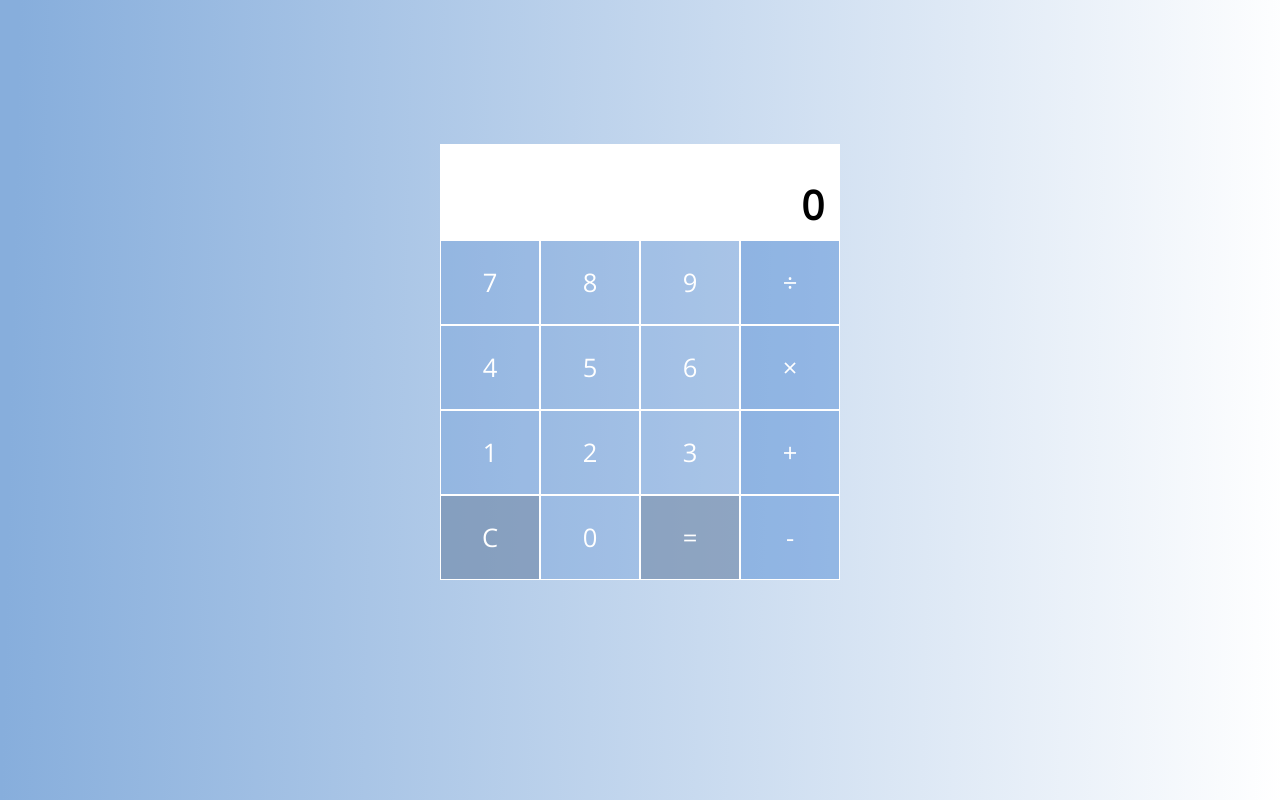
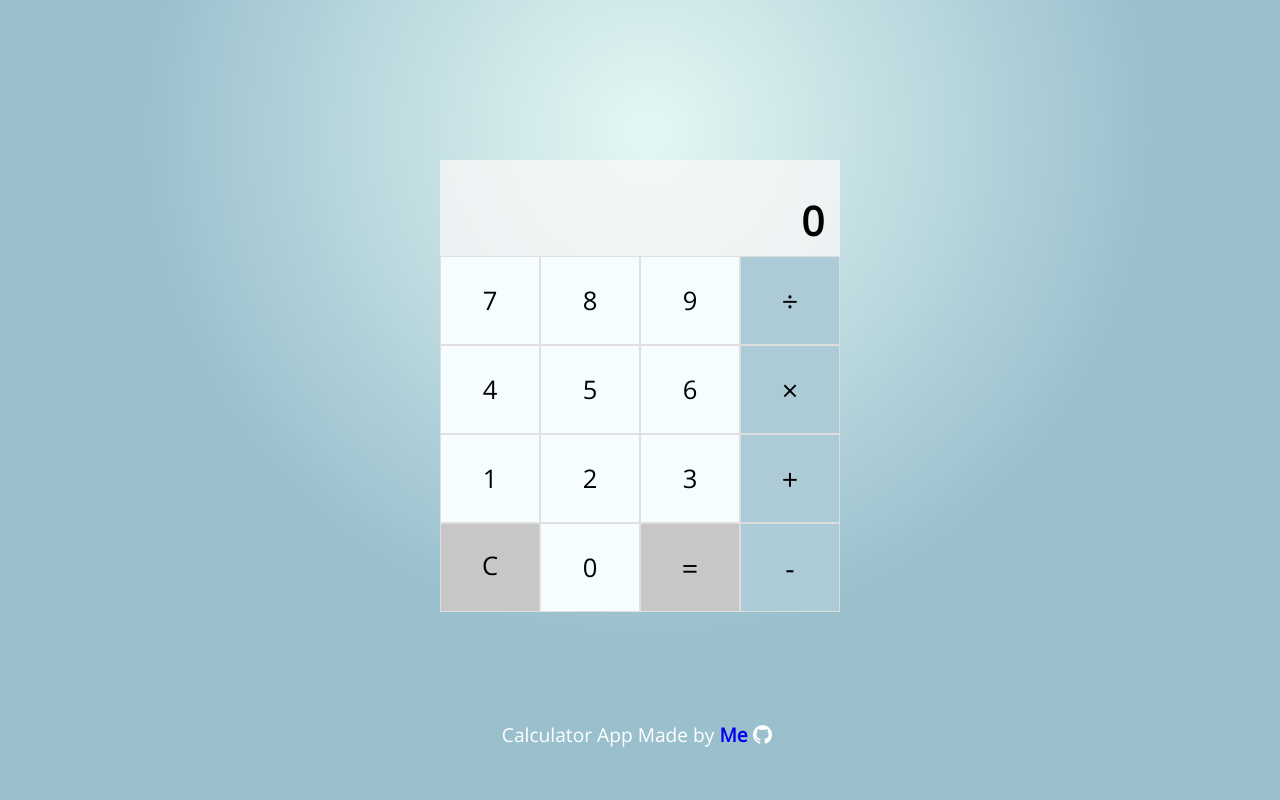
Before and after one commit to Gkuzin13/Calculator, a plain HTML site: page index.html in a window 1280 px wide. Drawn offline with nearby package versions, Linux system fonts and the light colour scheme.

Commit message:
restyled and fixed bugs

```diff
--- a/index.html
+++ b/index.html
@@ -45,6 +45,9 @@
   </div>
 </div>
 
+  <footer>
+    <p>Calculator App Made by<a class="git-link" href="https://github.com/Gkuzin13"> Me<img class="git-img" src="/img/github.png"></a></p>
+  </footer>
 </body>
 <script type="text/javascript" src="main.js"></script>
 </html>
--- a/main.js
+++ b/main.js
@@ -28,6 +28,7 @@ display.textContent = [0];
 // Grabs the number buttons
 nums.forEach(function(nums) {
     nums.addEventListener('click', function() {
+
         // Limits maximum number of digits
         if(firstNumber.length > 15) {
             return;
@@ -38,6 +39,7 @@ nums.forEach(function(nums) {
 
         // Concatenates numbers and stores in value
         firstNumber += number;
+
 
         // Prevents numbers from concatenating on display
         if(currentOperator != []) {
@@ -56,7 +58,6 @@ operators.forEach(function(operators) {
     operators.addEventListener('click', function() {
         // Stores the value from HTML in operator var
         let operator = operators.getAttribute('value');
-
         currentOperator = operator;
 
         // Displays last value before operating
@@ -85,6 +86,8 @@ operate.addEventListener('click', e => {
 
         secondNumber = [];
 
+        lastResult = [];
+
         return;
     };
 
@@ -111,7 +114,7 @@ operate.addEventListener('click', e => {
     topDisplay.textContent = `${secondNumber} ${currentOperator} ${firstNumber} =  `;
 
     // Displays the result of the calculation
-    display.textContent = [`${lastResult}`];
+    display.textContent = [`${lastResult}`.slice(0, 16)];
 
     // Stores last reuslt of the calculation to perform further operations
     firstNumber = lastResult;
--- a/style.css
+++ b/style.css
@@ -8,19 +8,24 @@
     padding: 0;
 }
 
+a:visited {
+    color: white;
+}
+
 body, html {
-    background-image: linear-gradient( 91.3deg,  rgba(135,174,220,1) 1.5%, rgba(255,255,255,1) 100.3% );
+    background-image: radial-gradient( circle 506px at 50.6% 16.5%,  rgb(225, 245, 242) 5.5%, rgba(154,192,206,1) 100.2% );
     font-family: 'Open Sans', sans-serif;
     height: 100%;
     width: 100%;
 }
 
 header {
-    font-size: 3em;
-    font-weight: 100;
+    font-size: 2em;
+    font-weight: bold;
     text-align: center;
-    padding-top: 0.5em;
-    height: 3em;
+    padding-top: 1em;
+    height: 5em;
+    color: rgb(255, 255, 255);
 }
 
 .center-display {
@@ -36,7 +41,7 @@ header {
     width: 25em;
     height: 6em;
     padding: 0 1em 0.5em 1em;
-    background-color: white;
+    background-color:  rgba(248, 248, 248, 0.781);
 }
 
 #display {
@@ -62,16 +67,42 @@ header {
     grid-template-columns: repeat(4, 1fr);
     grid-template-rows: repeat(4, 1fr);
     width: 25rem;
-    background-color: #457fca41;
-    color: white;
+    background-color: rgb(245, 253, 255);
+    color: black;
+    margin-bottom: 2em;
 }
 
 .nums {
     text-align: center;
+    padding: 1.6rem;
+    font-size: 1.6em;
+    align-self: stretch;
+    border: 0.5px rgb(224, 224, 224) solid;
+    transition: 0.1s;
+    -webkit-transition: 0.1s;
+    -moz-transition: 0.1s;
+    -ms-transition: 0.1s;
+    -o-transition: 0.1s;
+}
+
+.nums:hover {
+    cursor: pointer;
+    background-color: rgba(193, 201, 204, 0.603);
+    box-shadow: -1px 1px 8px 0px rgba(212, 212, 212, 0.48);
+    -webkit-box-shadow: -1px 1px 8px 0px rgba(190, 190, 190, 0.48);
+    -moz-box-shadow: -1px 1px 8px 0px rgba(175, 174, 174, 0.48);
+}
+
+.nums:active {
+    font-size: 1.5em;
+}
+
+.clear {
+    text-align: center;
     padding: 1.5rem;
     font-size: 1.6em;
     align-self: stretch;
-    border: 0.5px rgb(255, 255, 255) solid;
+    border: 0.5px rgb(221, 221, 221) solid;
     transition: 0.1s;
     -webkit-transition: 0.1s;
     -moz-transition: 0.1s;
@@ -80,55 +111,30 @@ header {
 }
 
 .clear {
-    text-align: center;
-    padding: 1.5rem;
-    font-size: 1.6em;
+    border: 0.5px rgb(221, 221, 221) solid;
     align-self: stretch;
-    border: 0.5px rgb(255, 255, 255) solid;
-    transition: 0.1s;
-    -webkit-transition: 0.1s;
-    -moz-transition: 0.1s;
-    -ms-transition: 0.1s;
-    -o-transition: 0.1s;
-}
-
-.clear {
-    border: 0.5px rgb(255, 255, 255) solid;
-    align-self: stretch;
-    background-color: #7788a083;
+    background-color:rgb(199, 199, 199);
 }
 
 .clear:hover {
     cursor: pointer;
-    background-color: #d49254;
+    background-color: #d89c63;
     box-shadow: -1px 1px 8px 0px rgba(141,141,141,0.48);
     -webkit-box-shadow: -1px 1px 8px 0px rgba(141,141,141,0.48);
     -moz-box-shadow: -1px 1px 8px 0px rgba(141,141,141,0.48);
 }
 
 .clear:active {
-    font-weight: bold;
-}
-
-.nums:hover {
-    cursor: pointer;
-    background-color: #457fca83;
-    box-shadow: -1px 1px 8px 0px rgba(141,141,141,0.48);
-    -webkit-box-shadow: -1px 1px 8px 0px rgba(141,141,141,0.48);
-    -moz-box-shadow: -1px 1px 8px 0px rgba(141,141,141,0.48);
-}
-
-.nums:active {
-    font-weight: bold;
+    font-size: 1.5em;
 }
 
 .operators {
     text-align: center;
     align-self: stretch;
     padding: 1.5rem;
-    font-size: 1.6em;
-    background-color: #5c93da57;
-    border: 0.5px rgb(255, 255, 255) solid;
+    font-size: 1.8em;
+    background-color: rgba(154, 192, 206, 0.801);
+    border: 0.5px rgb(221, 221, 221) solid;
     transition: 0.2s;
     -webkit-transition: 0.2s;
     -moz-transition: 0.2s;
@@ -138,23 +144,23 @@ header {
 
 .operators:hover {
     cursor: pointer;
-    background-color: #457fca83;
+    background-color: rgb(164, 199, 214);
     box-shadow: -1px 1px 8px 0px rgba(141,141,141,0.48);
     -webkit-box-shadow: -1px 1px 8px 0px rgba(141,141,141,0.48);
     -moz-box-shadow: -1px 1px 8px 0px rgba(141,141,141,0.48);
 }
 
 .operators:active {
-    font-weight: bold;
+    font-size: 1.5em;
 }
 
 .operate-btn {
     text-align: center;
     padding: 1.5rem;
-    font-size: 1.6em;
+    font-size: 1.8em;
     align-self: stretch;
-    background-color:#7788a083;
-    border: 0.5px rgb(255, 255, 255) solid;
+    background-color:rgb(199, 199, 199);
+    border: 0.5px rgb(221, 221, 221) solid;
     transition: 0.2s;
     -webkit-transition: 0.2s;
     -moz-transition: 0.2s;
@@ -164,12 +170,29 @@ header {
 
 .operate-btn:hover {
     cursor: pointer;
-    background-color: #2a2a2b86;
+    background-color: rgba(172, 172, 172, 0.801);
     box-shadow: -1px 1px 8px 0px rgba(141,141,141,0.48);
     -webkit-box-shadow: -1px 1px 8px 0px rgba(141,141,141,0.48);
     -moz-box-shadow: -1px 1px 8px 0px rgba(141,141,141,0.48);
 }
 
 .operate-btn:active {
+    font-size: 1.5em;
+}
+
+footer {
+    font-size: 1.2em;
+    margin-top: 4em;
+    color: white;
+    text-align: center;
+}
+
+.git-link {
     font-weight: bold;
 }
+
+.git-img {
+    width: 1em;
+    height: auto;
+    margin: -0.1em 0.3em;
+}
```
Also changed, not shown: img/github.png (added).
